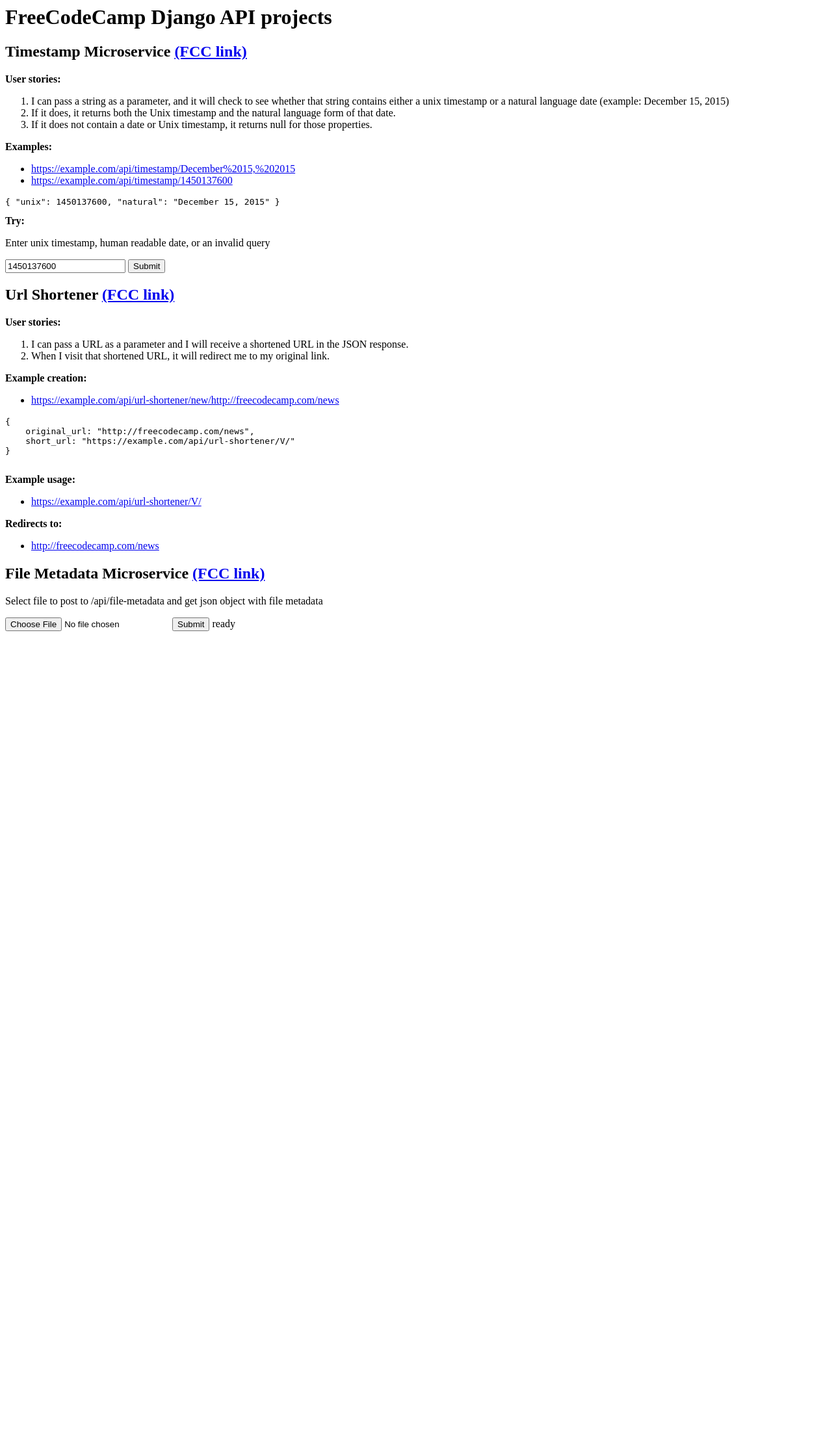
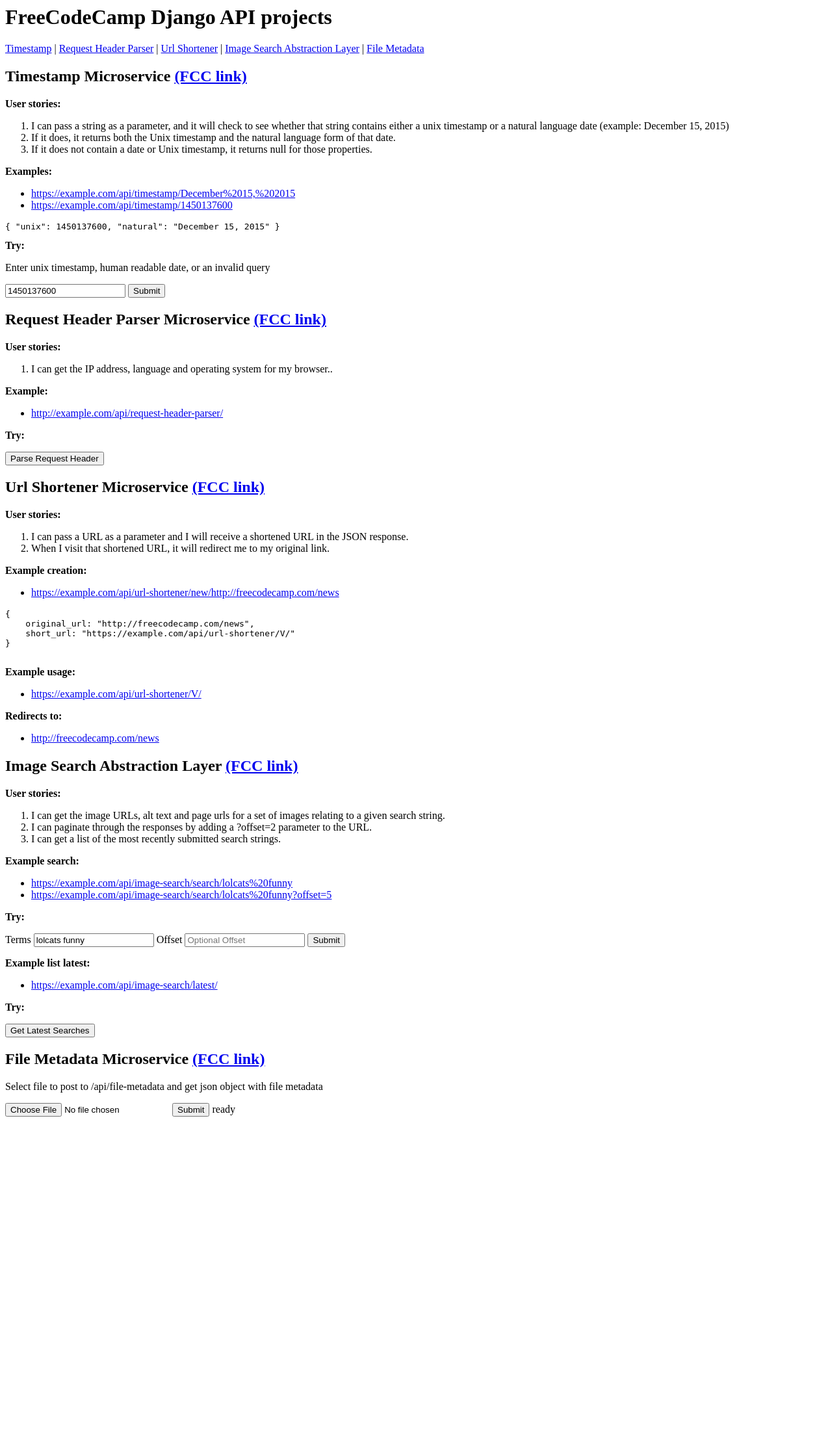
Before and after one commit to dting/fcc-django-api-projects, a Django app: page / in a window 1280 px wide. Shown: the whole page at 65% size. Before the commit the page ends 971 px from the top, so only its background shows below. Run offline with Django 3.2, Linux system fonts and the light colour scheme; some libraries are stand-ins or nearby versions.

Commit message:
Add sections for remaining apps on homepage

```diff
--- a/file_metadata/templates/file_metadata.html
+++ b/file_metadata/templates/file_metadata.html
@@ -1,4 +1,4 @@
-<div>
+<div id="file-metadata">
     <h2>File Metadata Microservice <a href="http://www.freecodecamp.com/challenges/basejump-file-metadata-microservice" target="_blank">(FCC link)</a></h2>
     <p>Select file to post to /api/file-metadata and get json object with file metadata</p>
     <form id="file-metadata-form" enctype="multipart/form-data">
--- a/home/templates/home/index.html
+++ b/home/templates/home/index.html
@@ -1,17 +1,25 @@
+{% load static from staticfiles %}
 <html>
 <head>
     <title>FreeCodeCamp Django API projects</title>
+    <link rel="stylesheet" type="text/css" href="{% static 'css/app.css' %}">
     <script type="text/javascript" src="//cdnjs.cloudflare.com/ajax/libs/jquery/2.2.0/jquery.min.js"></script>
     <script type="text/javascript" src="//cdnjs.cloudflare.com/ajax/libs/js-cookie/2.1.0/js.cookie.min.js"></script>
 </head>
 <body>
     <h1>FreeCodeCamp Django API projects</h1>
+    <p>
+        <a href="#timestamp">Timestamp</a> | <a href="#request-header-parser">Request Header Parser</a> | <a href="#url-shortener">Url Shortener</a> | <a href="#image-search">Image Search Abstraction Layer</a> | <a href="#file-metadata">File Metadata</a>
+    </p>
     {% include "timestamp.html" %}
+    {% include "req_header_parser.html" %}
     {% include "url_shortener.html" %}
+    {% include "image_search.html" %}
     {% include "file_metadata.html" %}
-    {% load static from staticfiles %}
     <script type="text/javascript" src="{% static 'js/app.js' %}"></script>
     <script type="text/javascript" src="{% static 'js/timestamp.js' %}"></script>
+    <script type="text/javascript" src="{% static 'js/req_header_parser.js' %}"></script>
+    <script type="text/javascript" src="{% static 'js/image_search.js' %}"></script>
     <script type="text/javascript" src="{% static 'js/file_metadata.js' %}"></script>
 </body>
 </html>
--- /dev/null
+++ b/image_search/templates/image_search.html
@@ -0,0 +1,39 @@
+<div id="image-search">
+    <h2>Image Search Abstraction Layer <a href="http://www.freecodecamp.com/challenges/basejump-image-search-abstraction-layer" target="_blank">(FCC link)</a></h2>
+    <div>
+        <b>User stories:</b>
+        <ol>
+            <li>I can get the image URLs, alt text and page urls for a set of images relating to a given search string.</li>
+            <li>I can paginate through the responses by adding a ?offset=2 parameter to the URL.</li>
+            <li>I can get a list of the most recently submitted search strings.</li>
+        </ol>
+    </div>
+    <div>
+        <b>Example search:</b>
+        <ul>
+            <li><a href="/api/image-search/search/lolcats%20funny">https://{{ site }}/api/image-search/search/lolcats%20funny</a></li>
+            <li><a href="/api/image-search/search/lolcats%20funny?offset=5">https://{{ site }}/api/image-search/search/lolcats%20funny?offset=5</a></li>
+        </ul>
+        <b>Try:</b>
+        <p>
+            <form id="image-search-form">
+                <label for="image-search-terms">Terms</label>
+                <input id="image-search-terms" type="text" value="lolcats funny">
+
+                <label for="image-search-offset">Offset</label>
+                <input id="image-search-offset" type="number" placeholder="Optional Offset">
+                <input type="submit">
+            </form>
+            <div id="image-search-output"></div>
+        </p>
+    </div>
+    <div>
+        <b>Example list latest:</b>
+        <ul>
+            <li><a href="/api/image-search/latest/">https://{{ site }}/api/image-search/latest/</a></li>
+        </ul>
+        <b>Try:</b>
+        <p><button id="image-search-latest-button">Get Latest Searches</button></p>
+        <div id="image-search-latest-output"></div>
+    </div>
+</div>
--- a/image_search/views.py
+++ b/image_search/views.py
@@ -18,7 +18,7 @@
     def get(self, request, terms):
         url = search_url + urllib.quote(terms, safe="%/:=&?~#+!$,;'@()*[]")
         start = request.GET.get('offset')
-        if start and start.isdigit():
+        if start and start.isdigit() and int(start) > 0:
             url += '&start={}'.format(start)
 
         response = urllib2.urlopen(url, None, 2000)
--- /dev/null
+++ b/req_header_parser/templates/req_header_parser.html
@@ -0,0 +1,20 @@
+<div id="request-header-parser">
+    <h2>Request Header Parser Microservice <a href="http://www.freecodecamp.com/challenges/basejump-request-header-parser-microservice" target="_blank">(FCC link)</a></h2>
+    <div>
+        <b>User stories:</b>
+        <ol>
+            <li>I can get the IP address, language and operating system for my browser..</li>
+        </ol>
+    </div>
+    <div>
+        <b>Example:</b>
+        <ul>
+            <li><a href="/api/request-header-parser/">http://{{ site }}/api/request-header-parser/</a></li>
+        </ul>
+        <b>Try:</b>
+        <p>
+            <button id="request-parser-button">Parse Request Header</button>
+        </p>
+        <div id="request-parser-output"></div>
+    </div>
+</div>
--- /dev/null
+++ b/static/css/app.css
@@ -0,0 +1,3 @@
+html {
+    padding-bottom: 500px;
+}
--- /dev/null
+++ b/static/js/image_search.js
@@ -0,0 +1,29 @@
+"use strict"
+
+$('#image-search-form').submit(function(e) {
+    e.preventDefault();
+    e.stopPropagation();
+    var url = '/api/image-search/search/' + encodeURIComponent($('#image-search-terms').val());
+    var offset = $('#image-search-offset').val();
+    if (offset && !isNaN(+offset)) {
+        url += '?offset=' + +offset;
+    }
+    var jqxhr = $.getJSON(url);
+    jqxhr.done(function(res) {
+        $('#image-search-output').html('<pre>' + JSON.stringify(res, null, 2) + '</pre>');
+    });
+    jqxhr.fail(function(jqxhr, textStatus, error) {
+        $('#image-search-output').html('<pre>' + textStatus + '</pre>');
+    });
+});
+
+
+$('#image-search-latest-button').on('click', function() {
+    var jqxhr = $.getJSON('/api/image-search/latest/');
+    jqxhr.done(function(res) {
+        $('#image-search-latest-output').html('<pre>' + JSON.stringify(res, null, 2) + '</pre>');
+    });
+    jqxhr.fail(function(jqxhr, textStatus, error) {
+        $('#image-search-latest-output').html('<pre>' + textStatus + '</pre>');
+    });
+});
--- /dev/null
+++ b/static/js/req_header_parser.js
@@ -0,0 +1,11 @@
+"use strict"
+
+$('#request-parser-button').on('click', function() {
+    var jqxhr = $.getJSON('/api/request-header-parser/');
+    jqxhr.done(function(res) {
+        $('#request-parser-output').html('<pre>' + JSON.stringify(res, null, 2) + '</pre>');
+    });
+    jqxhr.fail(function(jqxhr, textStatus, error) {
+        $('#request-parser-output').html('<pre>' + textStatus + '</pre>');
+    });
+});
--- a/static/js/timestamp.js
+++ b/static/js/timestamp.js
@@ -7,7 +7,7 @@
     jqxhr.done(function(res) {
         $('#timestamp-output').html('<pre>' + JSON.stringify(res, null, 2) + '</pre>');
     });
-    jqxhr.fail(function( jqxhr, textStatus, error ) {
+    jqxhr.fail(function(jqxhr, textStatus, error) {
         $('#timestamp-output').html('<pre>' + textStatus + '</pre>');
     });
 });
--- a/timestamp/templates/timestamp.html
+++ b/timestamp/templates/timestamp.html
@@ -1,4 +1,4 @@
-<div>
+<div id="timestamp">
     <h2>Timestamp Microservice <a href="http://www.freecodecamp.com/challenges/basejump-timestamp-microservice" target="_blank">(FCC link)</a></h2>
     <div>
         <b>User stories:</b>
--- a/url_shortener/templates/url_shortener.html
+++ b/url_shortener/templates/url_shortener.html
@@ -1,5 +1,5 @@
-<div>
-    <h2>Url Shortener <a href="http://www.freecodecamp.com/challenges/basejump-url-shortener-microservice" target="_blank">(FCC link)</a></h2>
+<div id="url-shortener">
+    <h2>Url Shortener Microservice <a href="http://www.freecodecamp.com/challenges/basejump-url-shortener-microservice" target="_blank">(FCC link)</a></h2>
     <div>
         <b>User stories:</b>
         <ol>
@@ -26,7 +26,9 @@
         </ul>
         <b>Redirects to:</b>
         <ul>
-            <li><a href="http://freecodecamp.com/news">http://freecodecamp.com/news</a><br></li>
+            <li><a href="http://freecodecamp.com/news">http://freecodecamp.com/news</a>
+                <br>
+            </li>
         </ul>
     </div>
 </div>
```
